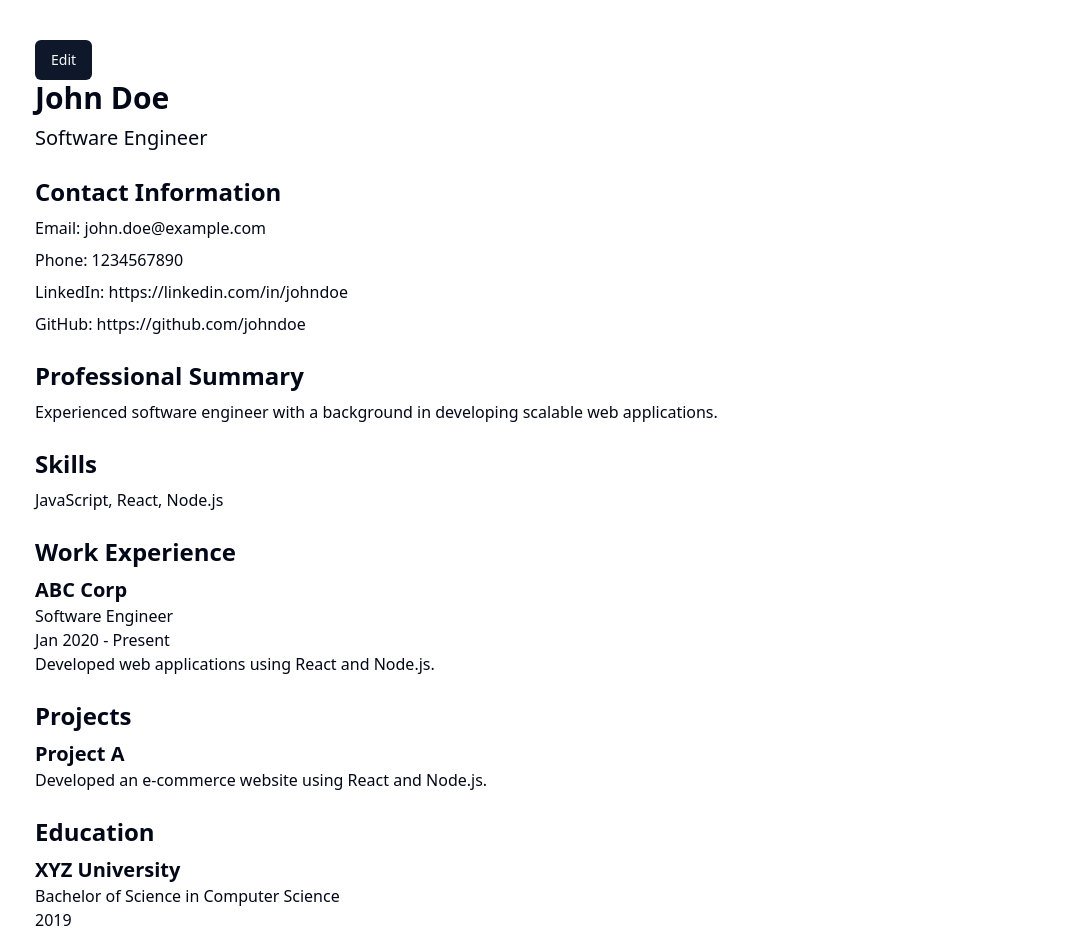
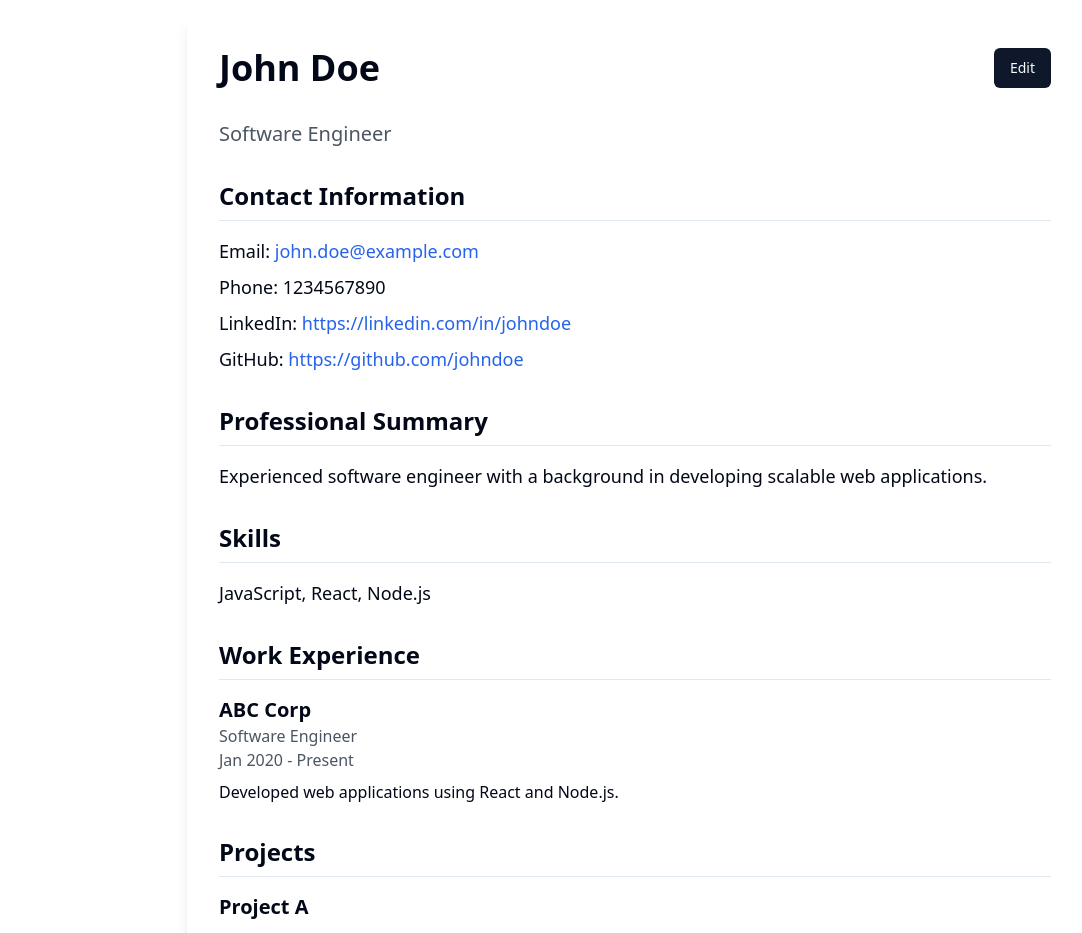
Before and after one commit to Pravin1616/ease-my-cv, a React (Create React App) app: page / in a window 1280 px wide. Shown: the top 933 px of the page, without its empty margins (5-1087 px from the left). Built offline with nearby package versions, Linux system fonts and the light colour scheme; the HTML template or start-up script is replaced by a standard one.

Commit message:
Added stylings to resume render component

```diff
--- a/src/components/templates/standard/ResumeRender.tsx
+++ b/src/components/templates/standard/ResumeRender.tsx
@@ -32,58 +32,66 @@ interface ResumeRenderProps {
 
 const ResumeRender: React.FC<ResumeRenderProps> = ({ data, onEdit }) => {
   return (
-    <div className="p-6">
-      <Button onClick={onEdit}>Edit</Button>
-      <div className="space-y-2">
-        <h1 className="text-3xl font-bold">{data.name}</h1>
-        <p className="text-xl">{data.designation}</p>
+    <>
+      <div className="flex justify-between items-center mb-8">
+        <h1 className="text-4xl font-bold">{data.name}</h1>
+        <Button onClick={onEdit}>Edit</Button>
       </div>
-      <div className="mt-6 space-y-2">
-        <h2 className="text-2xl font-semibold">Contact Information</h2>
-        <p>Email: {data.email}</p>
-        <p>Phone: {data.phone}</p>
-        <p>LinkedIn: <a href={data.linkedin} target="_blank" rel="noopener noreferrer">{data.linkedin}</a></p>
-        <p>GitHub: <a href={data.github} target="_blank" rel="noopener noreferrer">{data.github}</a></p>
+      <div className="text-xl text-gray-600 mb-8">{data.designation}</div>
+
+      <div className="mb-8">
+        <h2 className="text-2xl font-semibold border-b pb-2">Contact Information</h2>
+        <div className="mt-4 space-y-2 text-lg">
+          <p>Email: <a href={`mailto:${data.email}`} className="text-blue-600 hover:underline">{data.email}</a></p>
+          <p>Phone: {data.phone}</p>
+          <p>LinkedIn: <a href={data.linkedin} target="_blank" rel="noopener noreferrer" className="text-blue-600 hover:underline">{data.linkedin}</a></p>
+          <p>GitHub: <a href={data.github} target="_blank" rel="noopener noreferrer" className="text-blue-600 hover:underline">{data.github}</a></p>
+        </div>
       </div>
-      <div className="mt-6 space-y-2">
-        <h2 className="text-2xl font-semibold">Professional Summary</h2>
-        <p>{data.summary}</p>
+
+      <div className="mb-8">
+        <h2 className="text-2xl font-semibold border-b pb-2">Professional Summary</h2>
+        <p className="mt-4 text-lg">{data.summary}</p>
       </div>
-      <div className="mt-6 space-y-2">
-        <h2 className="text-2xl font-semibold">Skills</h2>
-        <p>{data.skills}</p>
+
+      <div className="mb-8">
+        <h2 className="text-2xl font-semibold border-b pb-2">Skills</h2>
+        <p className="mt-4 text-lg">{data.skills}</p>
       </div>
-      <div className="mt-6 space-y-2">
-        <h2 className="text-2xl font-semibold">Work Experience</h2>
+
+      <div className="mb-8">
+        <h2 className="text-2xl font-semibold border-b pb-2">Work Experience</h2>
         {data.work_experience.map((experience, index) => (
-          <div key={index}>
+          <div key={index} className="mt-4">
             <h3 className="text-xl font-semibold">{experience.company}</h3>
-            <p>{experience.position}</p>
-            <p>{experience.duration}</p>
-            <p>{experience.responsibilities}</p>
+            <p className="text-gray-600">{experience.position}</p>
+            <p className="text-gray-600">{experience.duration}</p>
+            <p className="mt-2">{experience.responsibilities}</p>
           </div>
         ))}
       </div>
-      <div className="mt-6 space-y-2">
-        <h2 className="text-2xl font-semibold">Projects</h2>
+
+      <div className="mb-8">
+        <h2 className="text-2xl font-semibold border-b pb-2">Projects</h2>
         {data.projects.map((project, index) => (
-          <div key={index}>
+          <div key={index} className="mt-4">
             <h3 className="text-xl font-semibold">{project.project_name}</h3>
-            <p>{project.description}</p>
+            <p className="mt-2">{project.description}</p>
           </div>
         ))}
       </div>
-      <div className="mt-6 space-y-2">
-        <h2 className="text-2xl font-semibold">Education</h2>
+
+      <div>
+        <h2 className="text-2xl font-semibold border-b pb-2">Education</h2>
         {data.education.map((education, index) => (
-          <div key={index}>
+          <div key={index} className="mt-4">
             <h3 className="text-xl font-semibold">{education.institution}</h3>
-            <p>{education.degree}</p>
-            <p>{education.year}</p>
+            <p className="text-gray-600">{education.degree}</p>
+            <p className="text-gray-600">{education.year}</p>
           </div>
         ))}
       </div>
-    </div>
+    </>
   );
 };
 
--- a/src/components/templates/standard/Standard.tsx
+++ b/src/components/templates/standard/Standard.tsx
@@ -73,11 +73,13 @@ const Standard: React.FC = () => {
 
   return (
     <div className="container mx-auto p-4">
-      {isEditing ? (
-        <ResumeForm initialData={data} onSubmit={handleSubmit} />
-      ) : (
-        <ResumeRender data={data} onEdit={handleEdit} />
-      )}
+      <div className='p-8 bg-white shadow-lg rounded-lg max-w-4xl mx-auto'>
+        {isEditing ? (
+          <ResumeForm initialData={data} onSubmit={handleSubmit} />
+        ) : (
+          <ResumeRender data={data} onEdit={handleEdit} />
+        )}
+      </div>
     </div>
   );
 };
```
